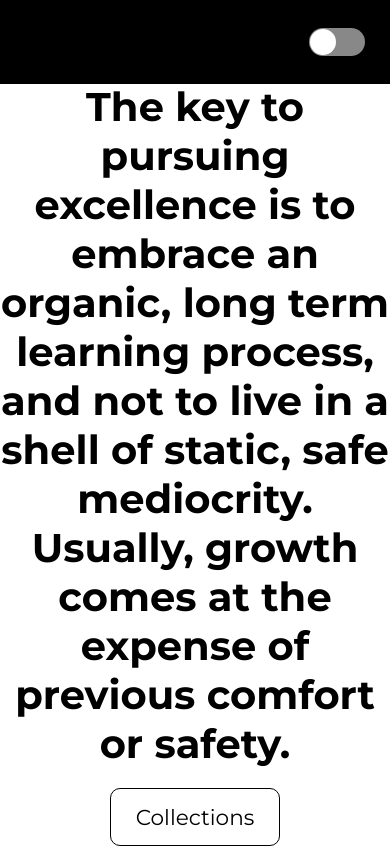
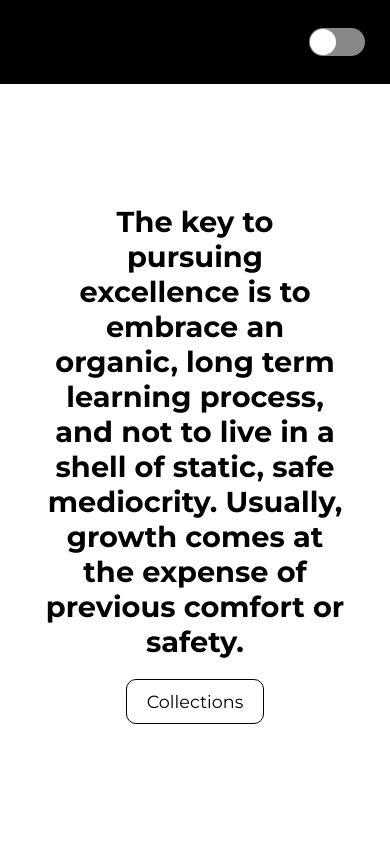
Before and after one commit to stolenfallen1/InternshipBlog, a React (Vite) app: page /Home in a window 390 px wide. Built offline with nearby package versions, Linux system fonts and the light colour scheme.

Commit message:
home section media queries

```diff
--- a/src/styles/Home.css
+++ b/src/styles/Home.css
@@ -1,4 +1,5 @@
 .main-content {
+    padding: 0px 200px;
     display: flex;
     justify-content: center;
     align-items: center;
@@ -48,3 +49,51 @@
     color: #000;
     border: 1px solid #000;
 }
+
+/* 1080 screen size */
+@media screen and (max-width: 1080px) {
+    .main-content {
+        padding: 0px 100px;
+    }
+
+    .main-header {
+        font-size: 2.2rem;
+    }
+
+    .home-button {
+        font-size: 1.35rem;
+        padding: 13.5px 23.5px;
+    }
+}
+
+/* 768 screen size */
+@media screen and (max-width: 768px) {
+    .main-content {
+        padding: 0px 70px;
+    }
+
+    .main-header {
+        font-size: 2rem;
+    }
+
+    .home-button {
+        font-size: 1.2rem;
+        padding: 11.5px 21.5px;
+    }
+}
+
+/* 600 screen size */
+@media screen and (max-width: 600px) {
+    .main-content {
+        padding: 0px 45px;
+    }
+
+    .main-header {
+        font-size: 1.8rem;
+    }
+
+    .home-button {
+        font-size: 1.1rem;
+        padding: 11px 20px;
+    }
+}
```
